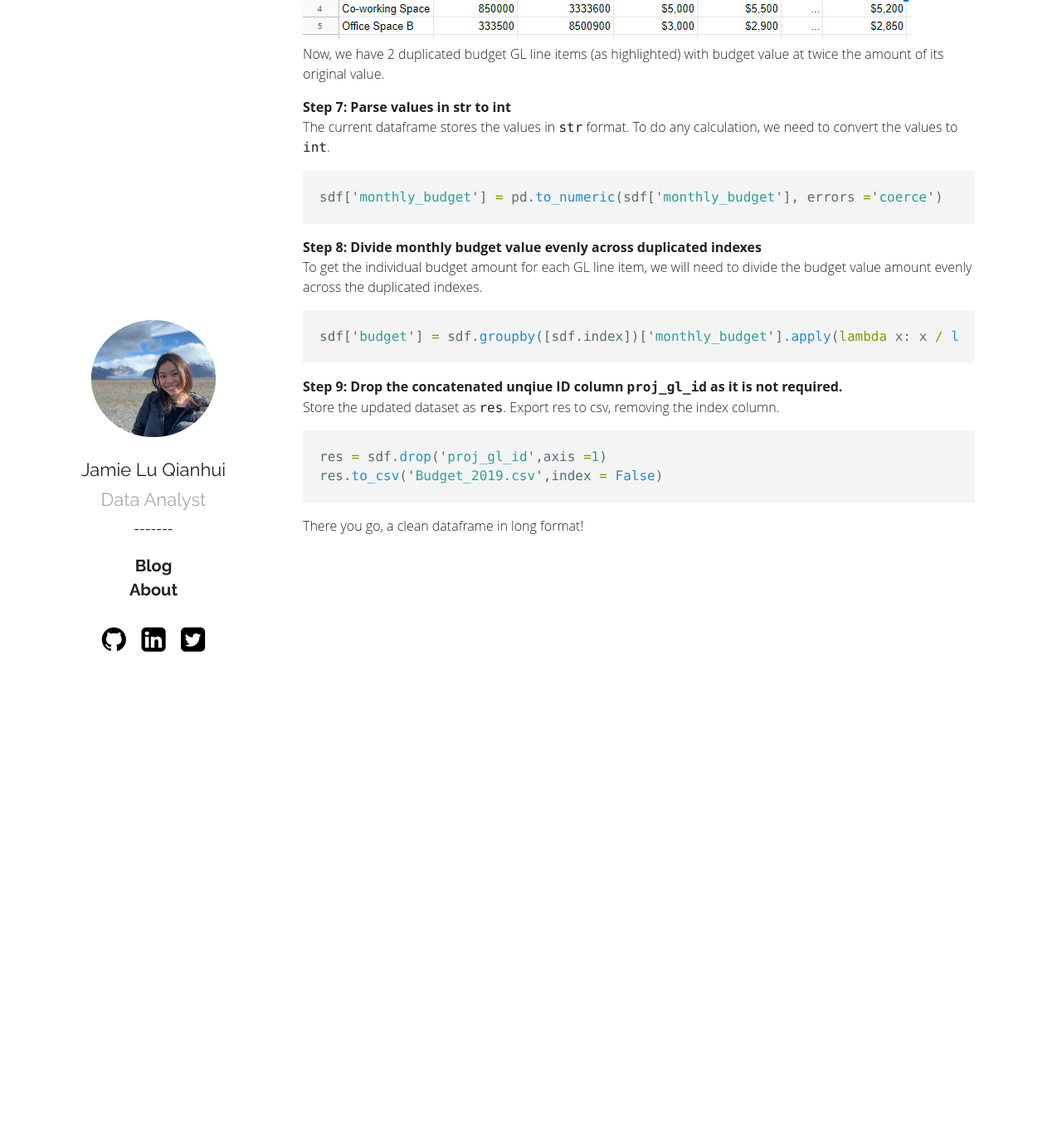
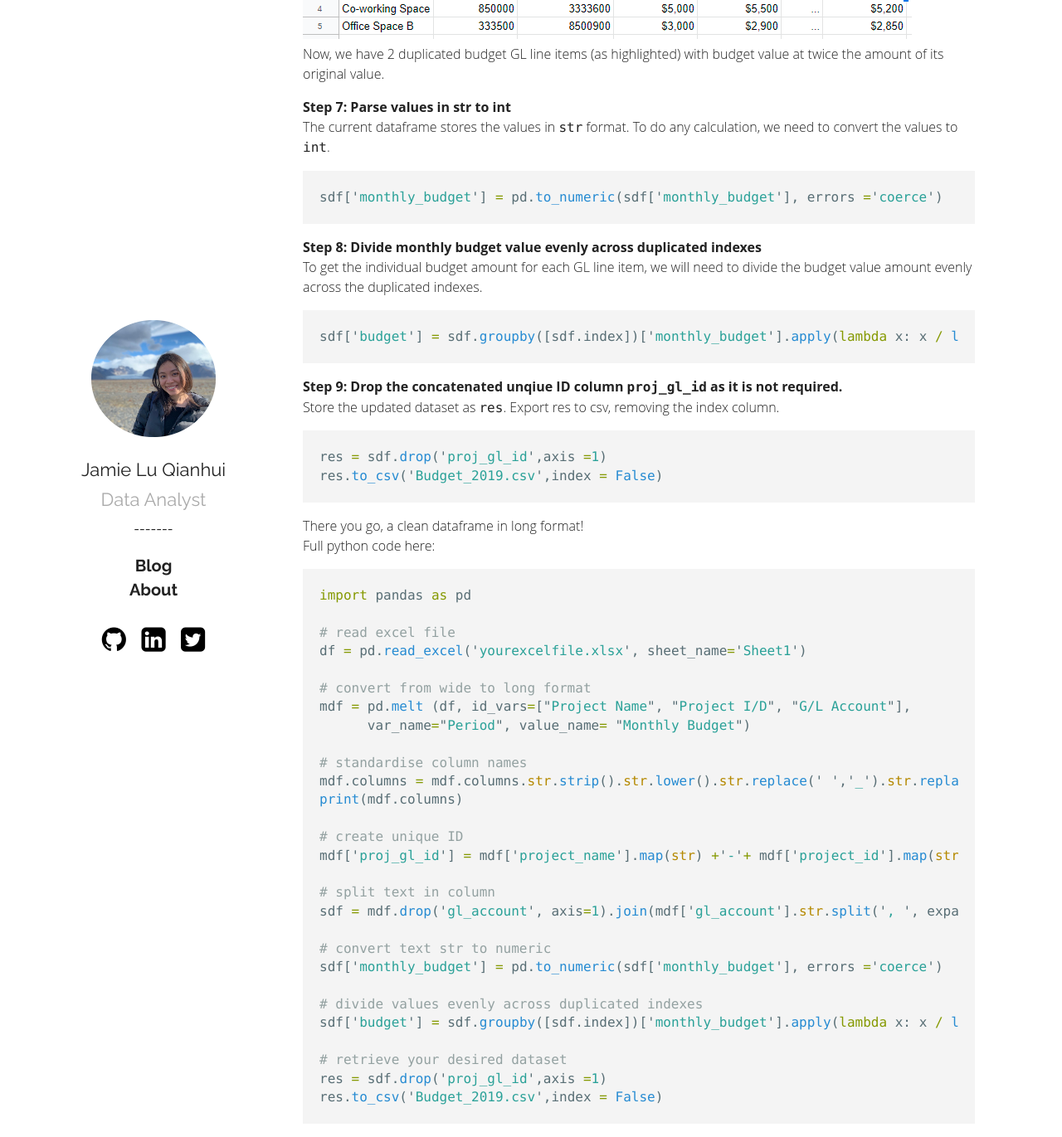
Before and after one commit to jamieqianhui/jamieqianhui.github.io, a Jekyll site: the page built from _posts/2019-06-04-Data-Wrangling-using-Python.markdown, in a window 1280 px wide and 1400 px high, scrolled down 1496 px. Shown: the top 1371 px of the window at 83% size. Built offline with Jekyll 4.4.1, drawn with Linux system fonts in a browser that asks for light colours.

Commit message:
updated blog content

````diff
--- a/_posts/2019-06-04-Data-Wrangling-using-Python.markdown
+++ b/_posts/2019-06-04-Data-Wrangling-using-Python.markdown
@@ -66,6 +66,37 @@ Store the updated dataset as `res`. Export res to csv, removing the index column
 res = sdf.drop('proj_gl_id',axis =1)
 res.to_csv('Budget_2019.csv',index = False)
 ```
-There you go, a clean dataframe in long format!
+There you go, a clean dataframe in long format! <br>
+Full python code here: <br>
+```python
+import pandas as pd
+
+# read excel file
+df = pd.read_excel('yourexcelfile.xlsx', sheet_name='Sheet1')
+
+# convert from wide to long format
+mdf = pd.melt (df, id_vars=["Project Name", "Project I/D", "G/L Account"],
+	  var_name="Period", value_name= "Monthly Budget")
+
+# standardise column names
+mdf.columns = mdf.columns.str.strip().str.lower().str.replace(' ','_').str.replace('/','')
+print(mdf.columns)
+
+# create unique ID
+mdf['proj_gl_id'] = mdf['project_name'].map(str) +'-'+ mdf['project_id'].map(str) + '-' + mdf['gl_account'].map(str)
+
+# split text in column
+sdf = mdf.drop('gl_account', axis=1).join(mdf['gl_account'].str.split(', ', expand=True).stack().reset_index(level=1, drop=True).rename('gl_account'))
+
+# convert text str to numeric
+sdf['monthly_budget'] = pd.to_numeric(sdf['monthly_budget'], errors ='coerce')
+
+# divide values evenly across duplicated indexes
+sdf['budget'] = sdf.groupby([sdf.index])['monthly_budget'].apply(lambda x: x / len(x))
+
+# retrieve your desired dataset
+res = sdf.drop('proj_gl_id',axis =1)
+res.to_csv('Budget_2019.csv',index = False)
+```
 
 [Read More]: https://jamieqianhui.github.io/python/pandas/2019/06/04/Data-Wrangling-in-Python.html
````
